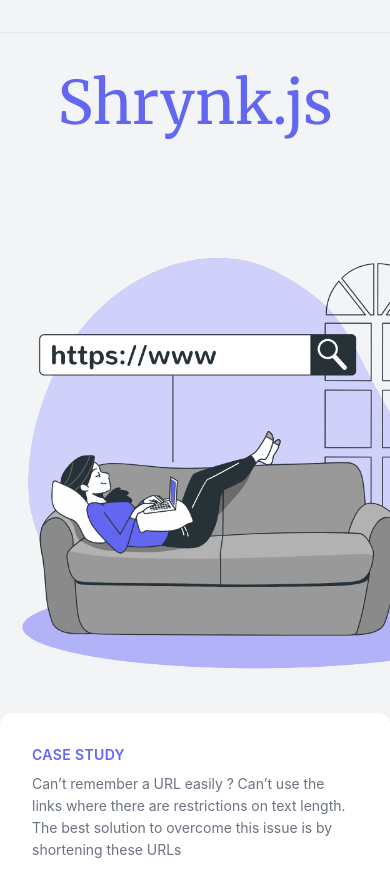
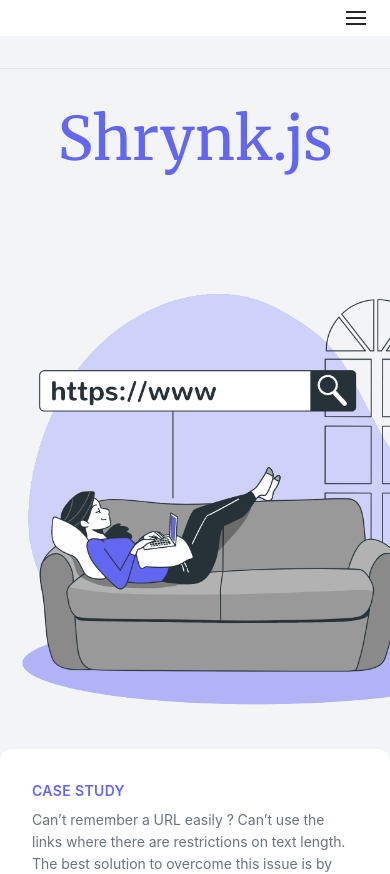
Before and after one commit to JaganKaartik/Shrynk.js, a React (Create React App) app in the folder app/: page / in a window 390 px wide. Shown: the top 874 px of the page. Built offline with nearby package versions, Linux system fonts and the light colour scheme; no server answers.

Commit message:
Added Navbar - Ported from Foodle

```diff
--- a/app/src/App.js
+++ b/app/src/App.js
@@ -6,6 +6,7 @@ import Onboarding from "./components/Onboarding";
 import Dashboard from "./components/Dashboard";
 import AuthComponent from "./components/Auth/AuthComponent";
 import { UserProvider } from "./context/UserContext";
+import Navbar from "./components/Navbar";
 
 export default function App() {
   useEffect(() => {
@@ -30,6 +31,7 @@ export default function App() {
           {/* <div class="body-wrapper"> */}
           <Switch>
             <div class="body-wrapper">
+              <Navbar />
               <Route path="/" exact component={Home} />
               <Route exact path="/dashboard">
                 {/* <AuthComponent> */}
--- a/app/src/components/Navbar/index.js
+++ b/app/src/components/Navbar/index.js
@@ -1,5 +1,98 @@
-import React from "react";
+import React, { useContext } from "react";
+import { UserContext } from "../../context/UserContext";
+import { NavLink } from "react-router-dom";
+import Toggler from "../Commons/Toggler";
 
 export default function Navbar() {
-  return <div className="header">THIS IS SAMPLE NAVBAR</div>;
+  const { jwt } = useContext(UserContext);
+
+  function displayNav() {
+    if (jwt === "" || !jwt) {
+      <ul className="nav-text lg:flex items-center justify-between text-base pt-4 lg:pt-0">
+        <li>
+          <div className="lg:p-1.5 py-0.5 px-0 block border-b-2 border-transparent hover:border-indigo-400 lg:mb-0 mb-2">
+            <NavLink to="/dashboard">Dashboard</NavLink>
+          </div>
+        </li>
+        <li>
+          <div className="lg:p-1.5 py-0.5 px-0 block border-b-2 border-transparent hover:border-indigo-400 lg:mb-0 mb-2">
+            <NavLink to="/profile">Profile</NavLink>
+          </div>
+        </li>
+        <li>
+          <div className="lg:p-1.5 py-0.5 px-0 block border-b-2 border-transparent hover:border-indigo-400 lg:mb-0 mb-2">
+            <NavLink to="/logout" onClick={this.handleLogout.bind(this)}>
+              Logout
+            </NavLink>
+          </div>
+        </li>
+        {/* <li>
+          <div className="lg:p-1.5 py-0.5 px-0 block border-b-2 border-transparent lg:mb-0 mb-2">
+            <ProfileImage />
+          </div>
+        </li> */}
+        <li>
+          <div className="lg:p-1.5 py-0.5 px-0 block border-b-2 border-transparent lg:mb-0 mb-2">
+            <Toggler />
+          </div>
+        </li>
+      </ul>;
+    } else {
+      <ul className="nav-text lg:flex items-center justify-between text-base  pt-4 lg:pt-0">
+        <li>
+          <div className="lg:p-4 py-3 px-0 block border-b-2 border-transparent hover:border-indigo-400 lg:mb-0 mb-2">
+            <NavLink to="/login">Login</NavLink>
+          </div>
+        </li>
+        {/* <li>
+          <div className="text-4xl ">
+            <NavLink to="/">Shrynk</NavLink>
+          </div>
+        </li> */}
+        <li>
+          <div className="lg:p-1.5 py-0.5 px-0 block border-b-2 border-transparent lg:mb-0 mb-2">
+            <Toggler />
+          </div>
+        </li>
+      </ul>;
+    }
+  }
+
+  return (
+    <div>
+      <div className="dark">
+        <header className="nav-theme lg:px-16 px-6 flex flex-wrap items-center lg:py-0 py-2">
+          <div className="flex-1 flex justify-between items-center">
+            {/* <NavLink to="/">
+              <img src={logoSVG} width="32" heigsht="36" alt="Andy Leverenz" />
+            </NavLink> */}
+          </div>
+
+          <label
+            htmlFor="menu-toggle"
+            className="pointer-cursor lg:hidden block"
+          >
+            <svg
+              className="fill-current menu-svg"
+              xmlns="http://www.w3.org/2000/svg"
+              width="20"
+              height="20"
+              viewBox="0 0 20 20"
+            >
+              <title>menu</title>
+              <path d="M0 3h20v2H0V3zm0 6h20v2H0V9zm0 6h20v2H0v-2z"></path>
+            </svg>
+          </label>
+          <input className="hidden" type="checkbox" id="menu-toggle" />
+
+          <div
+            className="hidden lg:flex lg:items-center lg:w-auto w-full "
+            id="menu"
+          >
+            <nav>{() => displayNav()}</nav>
+          </div>
+        </header>
+      </div>
+    </div>
+  );
 }
```
